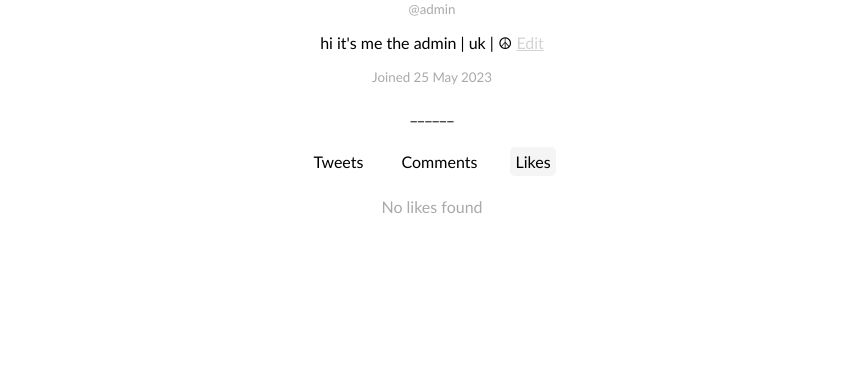
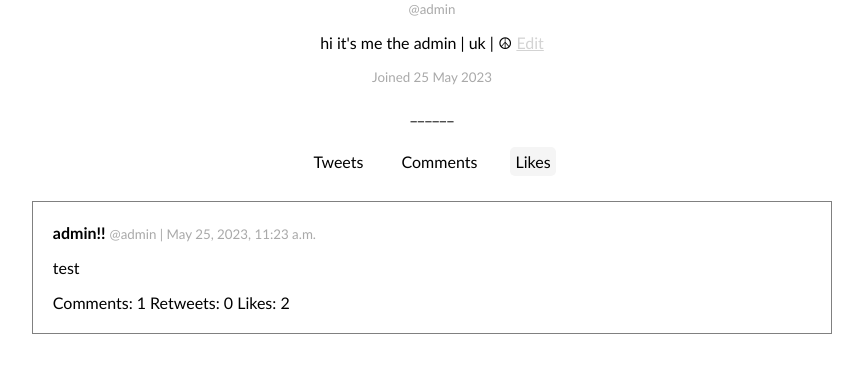
Before and after one commit to rpg0001/not-twitter, a Django app: page /users/profile/likes in a window 1280 px wide. Shown: the part 270-643 px from the top of the page, without its empty margins (208-1071 px from the left). Run offline with Django 4.2, Linux system fonts and the light colour scheme; a user stored in the database is signed in; data comes from the database, SQL or seed files in the repository; both versions use the stored data as it was after the commit.

Commit message:
likes on profiles

```diff
--- a/templates/users/profile.html
+++ b/templates/users/profile.html
@@ -24,6 +24,8 @@ ______
 </nav>
 
 <section class="center width-100">
+
+    <!-- TAB #1/DEFAULT - DISPLAY USER'S TWEETS -->
     {% if request.path == '/users/profile/' %}
 
         {% if user.tweet_set.count <= 0 %}
@@ -35,7 +37,9 @@ ______
         {% endif %}
         <style>#profile-tweets { background: whitesmoke } #profile-tweets:hover { background: white }</style>
 
+    <!-- TAB #2 - DISPLAY USER'S COMMENTS -->
     {% elif request.path == '/users/profile/comments' %}
+
         {% if user.comment_set.count <= 0 %}
             <p class="faded">No comments found</p>
         {% else %}
@@ -48,8 +52,16 @@ ______
             {% endfor %}
         {% endif %}
         <style>#profile-comments { background: whitesmoke } #profile-comments:hover { background: white }</style>
+
+    <!-- TAB #3 - DISPLAY USER'S LIKES -->
     {% elif request.path == '/users/profile/likes' %}
-        <p class="faded">No likes found</p>
+        {% if user.likes.count <= 0 %}
+            <p class="faded">No likes found</p>
+        {% else %}
+            {% for tweet in user.likes.all %}
+                {% include "tweets/tweet.html" %}
+            {% endfor %}
+        {% endif %}
         <style>#profile-likes { background: whitesmoke } #profile-likes:hover { background: white }</style>
     {% endif %}
 </section>
```
Also changed, not shown: db.sqlite3.
